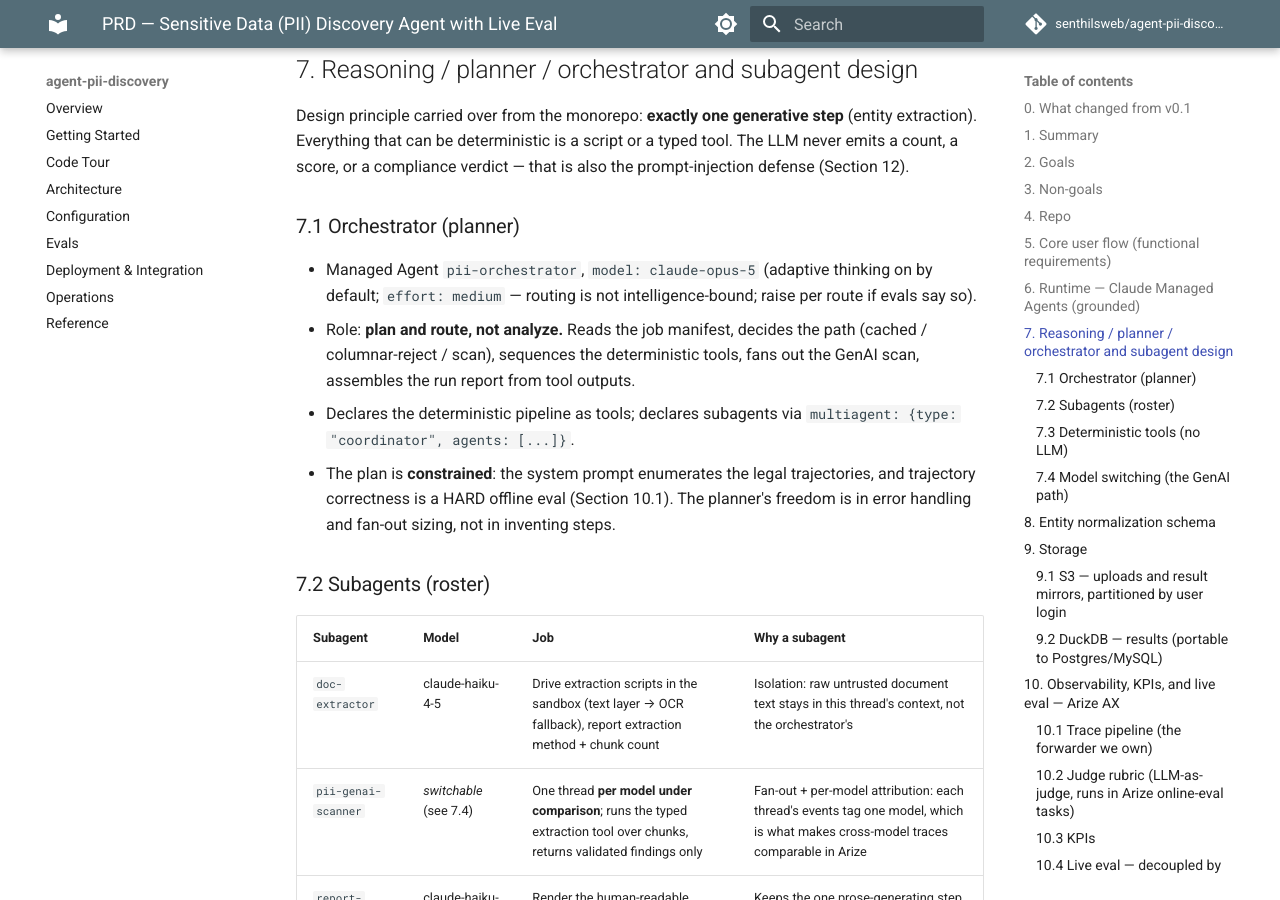
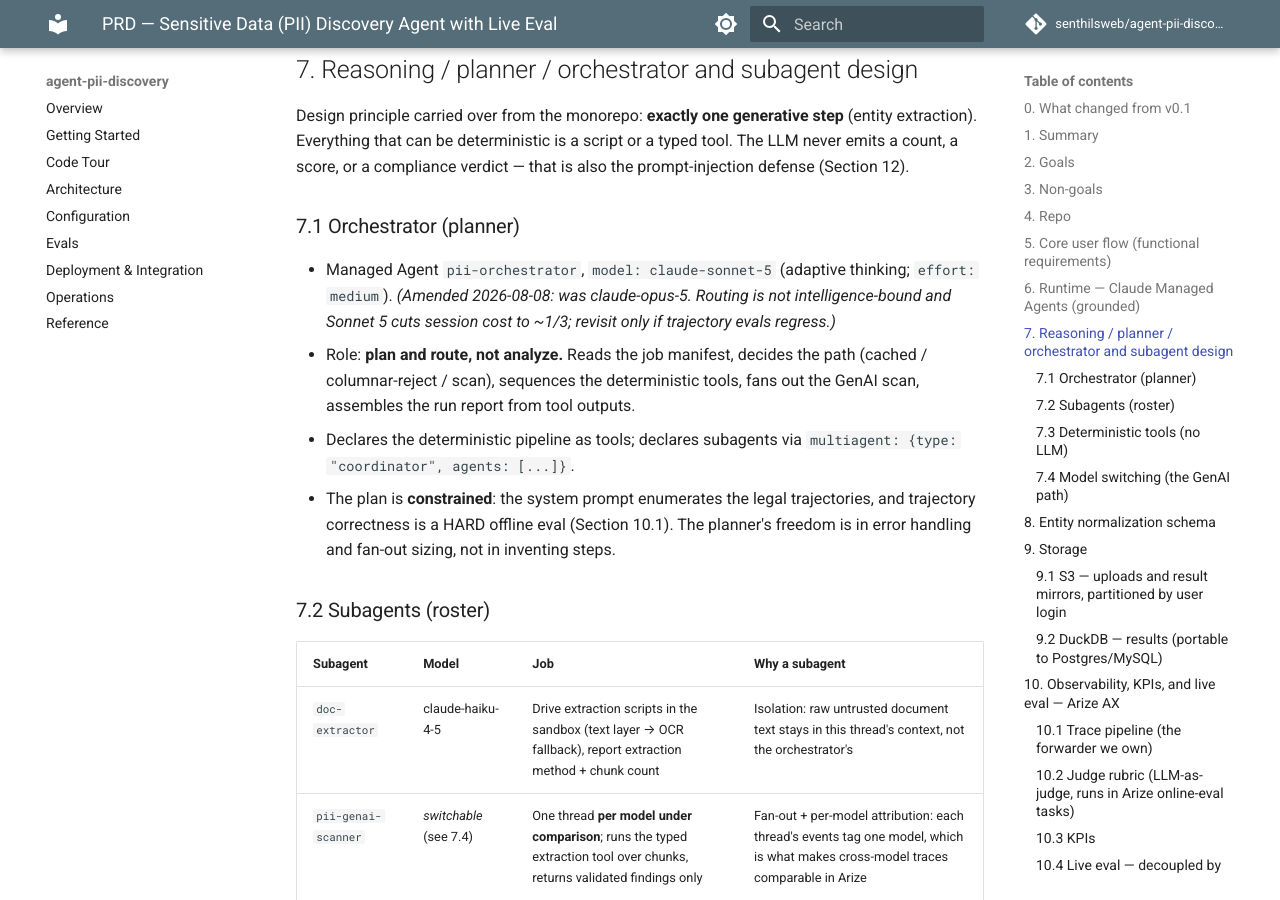
Before and after one commit to senthilsweb/agent-pii-discovery, an MkDocs documentation site: the page built from docs/prd.md, in a window 1280 px wide and 900 px high, scrolled down 4367 px. Built offline with MkDocs 1.6.1 and Material for MkDocs 9.7.7, drawn with Linux system fonts in a browser that asks for light colours; comment, search, counter and statistics services are not loaded.

Commit message:
feat: orchestrator on claude-sonnet-5 (v4) — ~1/3 session cost
Routing along three fixed trajectories is not intelligence-bound; Sonnet 5
gives near-Opus agentic quality at $2/$10 intro (through 2026-08-31) vs
Opus $5/$25. Subagents already Haiku. Revisit only if trajectory evals
regress. Applied + verified: agent_01C6LTMCe29xCazH9Shzp6in v4.

Co-Authored-By: Claude Fable 5 <noreply@anthropic.com>

```diff
--- a/docs/prd.md
+++ b/docs/prd.md
@@ -148,9 +148,10 @@ the prompt-injection defense (Section 12).
 
 ### 7.1 Orchestrator (planner)
 
-- Managed Agent `pii-orchestrator`, `model: claude-opus-5` (adaptive thinking on by
-  default; `effort: medium` — routing is not intelligence-bound; raise per route if
-  evals say so).
+- Managed Agent `pii-orchestrator`, `model: claude-sonnet-5` (adaptive thinking;
+  `effort: medium`). *(Amended 2026-08-08: was claude-opus-5. Routing is not
+  intelligence-bound and Sonnet 5 cuts session cost to ~1/3; revisit only if
+  trajectory evals regress.)*
 - Role: **plan and route, not analyze.** Reads the job manifest, decides the path
   (cached / columnar-reject / scan), sequences the deterministic tools, fans out
   the GenAI scan, assembles the run report from tool outputs.
```
Also changed, not shown: docs/architecture.md (+1 -1 lines), 2 other files.
